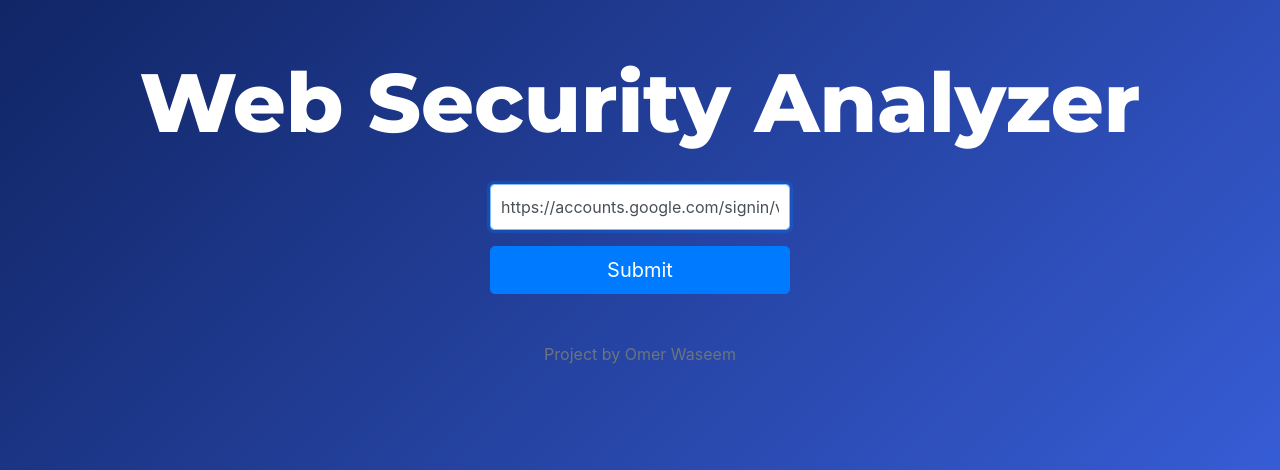
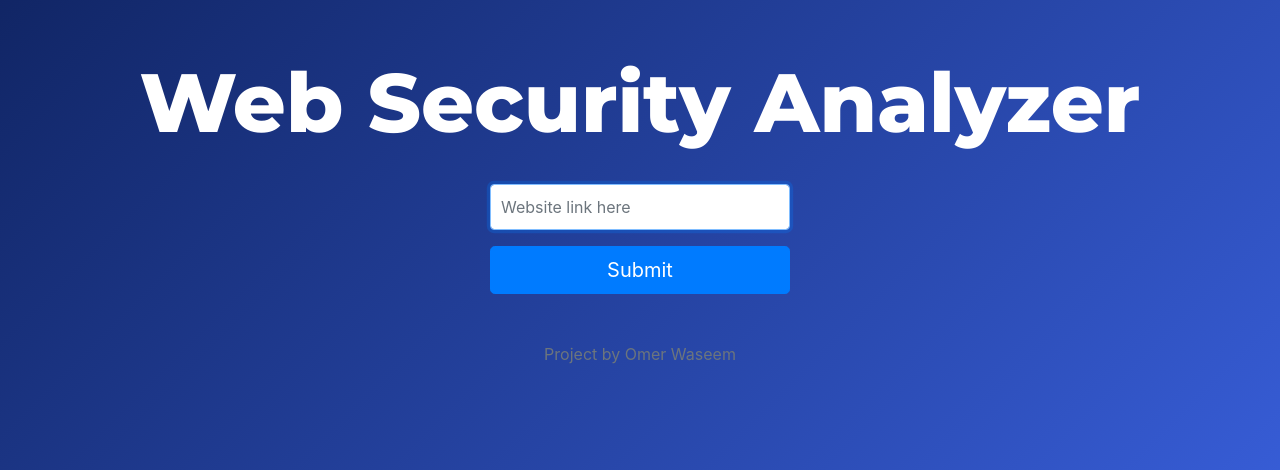
Before and after one commit to OmerWaseem/Web-Security-Analyzer, a Flask app: page / in a window 1280 px wide. Shown: the part 175-645 px from the top of the page. Run offline with Flask 2, Linux system fonts and the light colour scheme; some libraries are stand-ins or nearby versions.

Commit message:
Changed the link input field's default value

```diff
--- a/templates/index.html
+++ b/templates/index.html
@@ -14,7 +14,7 @@
                 <form class="form-signin" action="/result" method="POST">
                     <!-- <img class="mb-4" src="https://getbootstrap.com/docs/4.0/assets/brand/bootstrap-solid.svg" alt="" width="72" height="72"> -->
                     <label for="inputURL" class="sr-only">Enter your URL:</label>
-                    <input name="URL" type="text" value="https://accounts.google.com/signin/v2/identifier?continue=https%3A%2F%2Fmail.google.com%2Fmail%2F&service=mail&sacu=1&rip=1&flowName=GlifWebSignIn&flowEntry=ServiceLogin" id="inputURL" class="form-control mb-3" placeholder="Website link here" autofocus="">
+                    <input name="URL" type="text" value="" id="inputURL" class="form-control mb-3" placeholder="Website link here" autofocus="">
                     <button class="btn btn-lg btn-primary btn-block" type="submit">Submit</button>
                     <p class="mt-5 mb-3 text-muted">Project by Omer Waseem</p>
                 </form>
```
